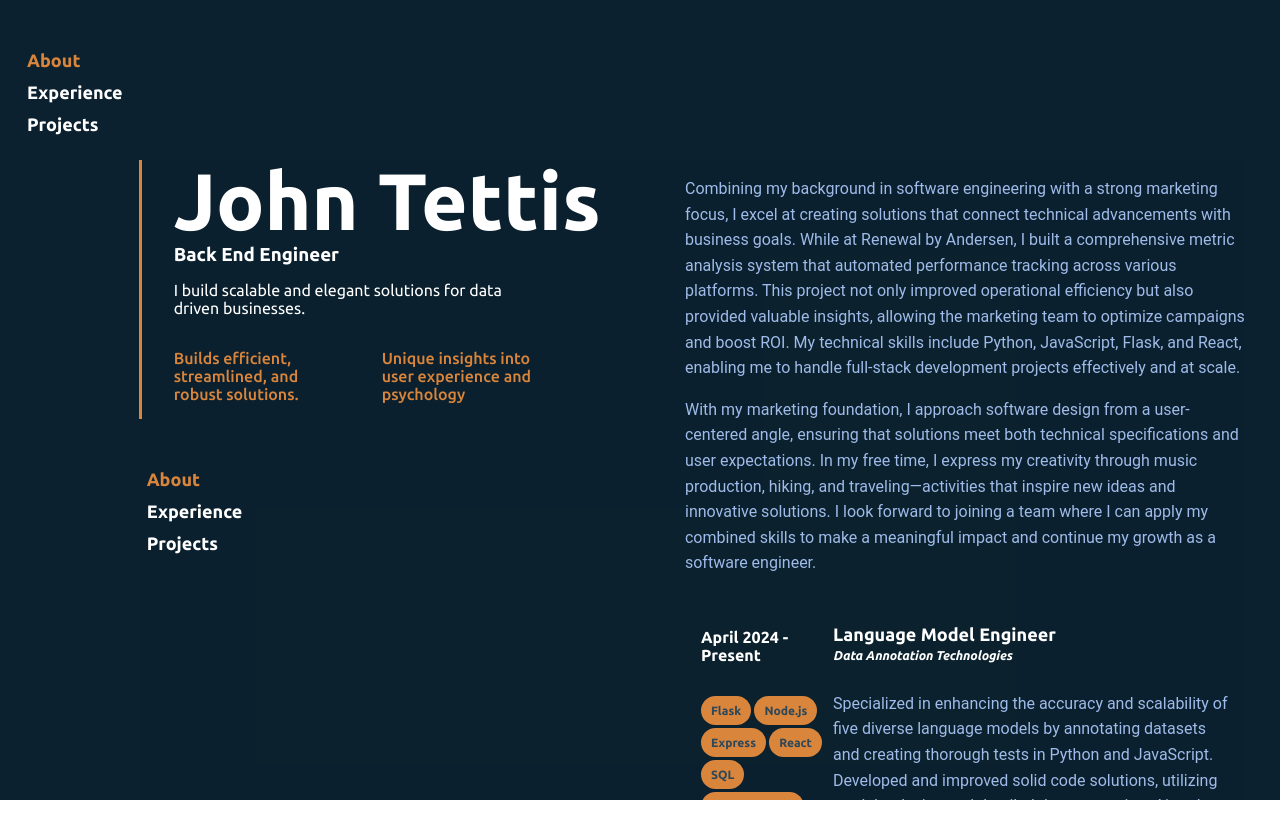
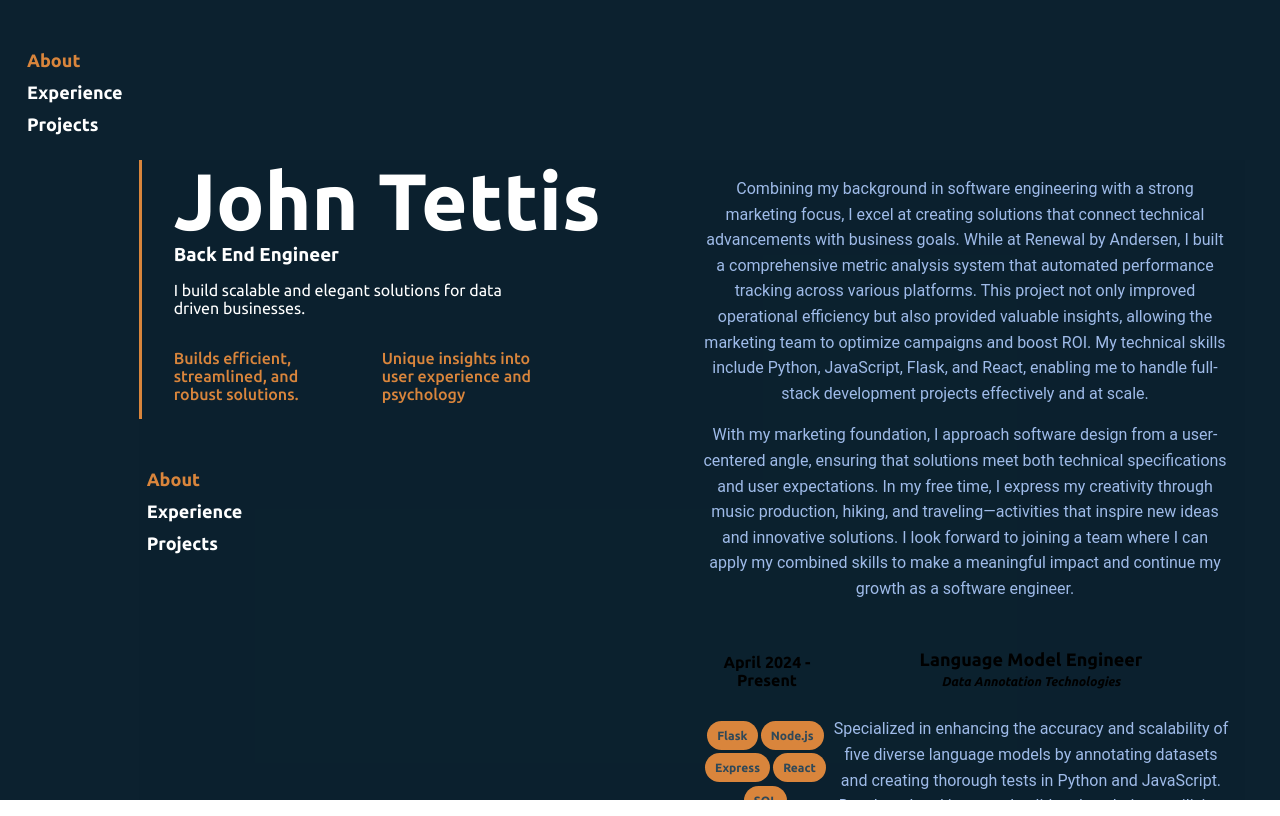
Before and after one commit to john-tettis/portfolio-updated, a React (Create React App) app: page / in a window 1280 px wide. Built offline with nearby package versions, Linux system fonts and the light colour scheme.

Commit message:
updated margin to match lower sections

```diff
--- a/src/styles/about.css
+++ b/src/styles/about.css
@@ -1,7 +1,4 @@
-.scroll-section{
-    text-align:left;
-    color:white;
-}
+
 
 
 .about-paragraph {
@@ -9,4 +6,5 @@
     font-size: 16px;
     line-height: 1.6;
     font-family: 'Roboto', sans-serif;
+    margin:1rem;
   }
```
